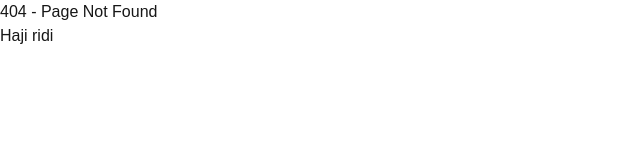
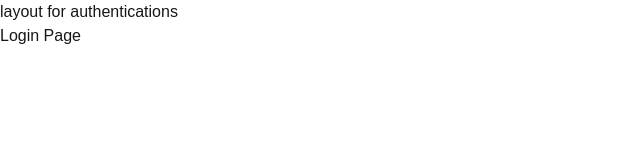
Before and after one commit to peymanahmadian/next_start, a Next.js app: page /login in a window 1280 px wide. Before the commit this address had no page. Shown: the top 160 px of the page, without its empty margins (0-640 px from the left). Built offline with nearby package versions, Linux system fonts and the light colour scheme.

Commit message:
add layput and private page

```diff
--- a/next.config.ts
+++ b/next.config.ts
@@ -2,7 +2,7 @@ import type { NextConfig } from "next";
 
 const nextConfig: NextConfig = {
   /* config options here */
-  reactCompiler: true,
+  reactCompiler: false,
   images: {
     remotePatterns: [
       {
--- /dev/null
+++ b/src/app/(auth)/layout.tsx
@@ -0,0 +1,14 @@
+export default function RootLayout({
+  children,
+}: Readonly<{
+  children: React.ReactNode;
+}>) {
+  return (
+    <div
+
+    >
+        layout for authentications
+      <div className="min-h-full flex flex-col">{children}</div>
+    </div>
+  );
+}
--- /dev/null
+++ b/src/app/(auth)/login/page.tsx
@@ -0,0 +1,3 @@
+export default function LoginPage() {
+    return (<div>Login Page</div>)
+}
--- /dev/null
+++ b/src/app/(auth)/register/page.tsx
@@ -0,0 +1,3 @@
+export default function RegisterPage() {
+    return (<div>Register Page</div>)
+}
--- /dev/null
+++ b/src/app/_command/page.tsx
@@ -0,0 +1,8 @@
+export default function Page() {
+    return (
+        <div className="flex flex-col items-center justify-center min-h-screen py-2">
+            <h1 className="text-4xl font-bold">Command Page</h1>
+            <p className="mt-4 text-lg">This is the command page content.</p>
+        </div>
+    );
+}
--- a/src/app/blog/[[...slug]]/page.tsx
+++ b/src/app/blog/[[...slug]]/page.tsx
@@ -4,6 +4,5 @@ interface IPage {
 export default async function Page(props:IPage){
 
 	const { slug } = await props.params;
-
 	return <div>Slug: {slug && slug.join('/')}</div>
 }
--- a/src/app/page.tsx
+++ b/src/app/page.tsx
@@ -5,7 +5,6 @@ import { useState } from "react";
 import { TextBox } from "@/components";
 export default function Home() {
   const [textValue, setTextValue] = useState("");
-
   return (
     <div className="flex min-h-screen items-center justify-center bg-zinc-50 px-6 py-12 font-sans">
       <main className="flex w-full max-w-2xl flex-col items-center gap-8 rounded-3xl bg-white p-8 shadow-sm ring-1 ring-zinc-200">
```
